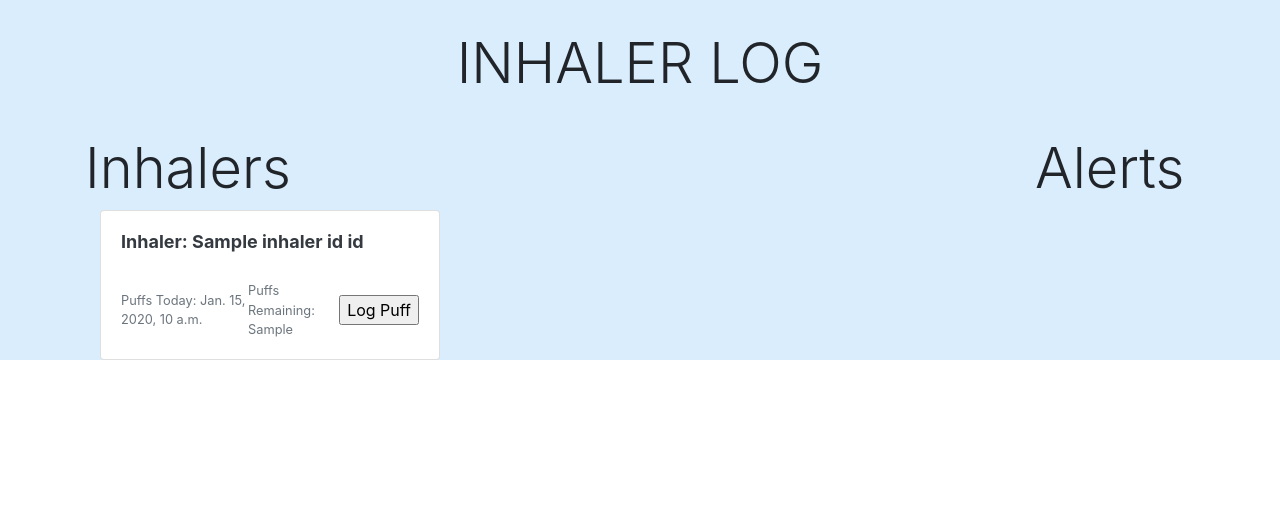
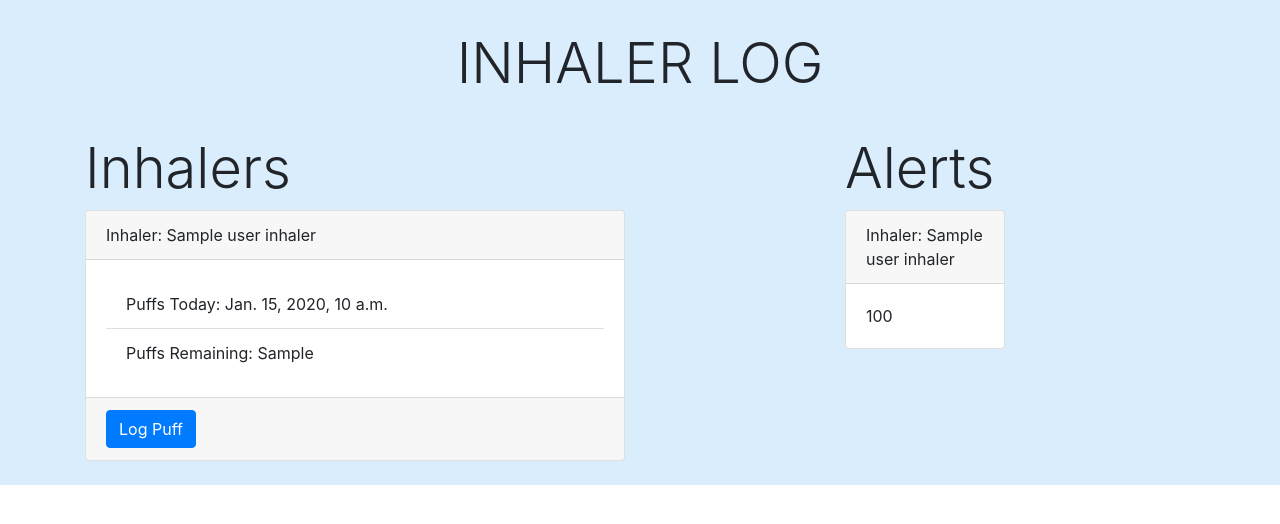
Before and after one commit to TRedshaw/ClearProject, a Django app: template Clear/templates/clear/main/inhaler.html in a window 1280 px wide. Shown: the part 66-590 px from the top of the page. Run offline with Django 3.2, Linux system fonts and the light colour scheme; the template is opened without the code that fills it: most values are stand-ins (such as "Sample title", 1, 10 or a date in 2020); some libraries are stand-ins or nearby versions.

Commit message:
Inhaler puff counting and alerts

```diff
--- a/Clear/templates/clear/main/inhaler.html
+++ b/Clear/templates/clear/main/inhaler.html
@@ -16,32 +16,58 @@
 
           <div class="row">
 
-            <div class="col-10">
+            <div class="col-xs-12 col-sm-6">
               <h2 class="display-4" >Inhalers</h2>
+                <div >
+            {% for UserInhaler in object_list %}
+
+                <div class="card mb-4">
+                    <div class="card-header">
+                        Inhaler: {{Inhaler.UserInhaler.name}}
+                    </div>
+                    <div class="card-body">
+                        <ul class="list-group list-group-flush">
+                        <li class="list-group-item">Puffs Today: {{UserInhaler.puffs_today}}</li>
+                        <li class="list-group-item">Puffs Remaining: {{UserInhaler.puffs_remaining}}</li>
+                        </ul>
+                    </div>
+                <div class="card-footer">
+                    <form enctype="multipart/form-data" method="post" action="/clear/inhaler/log_puff/{{UserInhaler.id}}">
+                        {% csrf_token %}
+
+                    <button type="submit" class="btn btn-primary">Log Puff</button>
+                        </form>
+                </div>
+                </div>
+
+            {% endfor %}
             </div>
-            <div class="col-2">
-                <h2 class="display-4" >Alerts</h2>
             </div>
-          </div>
 
-          <div class="col-4">
-                    {% for UserInhaler in object_list %}
-                    <div class="row-md-4">
-                        <div class="text-dark">
-                            <div class="card mb-4 box-shadow">
-                                <div class="card-body">
-                                    <h2 style="font-size:18px;font-weight:bold;min-height:42px;">
-                                        Inhaler: {{Inhaler.UserInhaler.inhaler_id_id.name}}</h2>
-                                    <div class="d-flex justify-content-between align-items-center">
-                                        <small class="text-muted">Puffs Today: {{UserInhaler.puffs_today}}</small>
-                                        <small class="text-muted">Puffs Remaining: {{UserInhaler.puffs_remaining}}</small>
-                                        <input type="button" value="Log Puff" onclick="log_puff">
-                                    </div>
-                                </div>
-                            </div>
-                        </div>
+            <div class="col-xs-12 col-sm-2 offset-md-2">
+              <h2 class="display-4" >Alerts</h2>
+                <div >
+            {% for UserInhaler in object_list %}
+
+                <div class="card mb-4">
+                    <div class="card-header">
+                        Inhaler: {{Inhaler.UserInhaler.name}}
                     </div>
-                    {% endfor %}
+                    <div class="card-body">
+                        <ul class="list-group list-group-flush">
+                            {% widthratio UserInhaler.puffs 1 UserInhaler.frequency %}
+                            {%  if UserInhaler.puffs_today > 5 %}
+                                <li class="list-group-item">You have exceeded your daily dosage.</li>
+                            {% endif %}
+                            {%  if UserInhaler.puffs_remaining < 5 %}
+                                <li class="list-group-item">Your inhaler is running low.</li>
+                            {% endif %}
+                        </ul>
+                    </div>
+                </div>
+
+            {% endfor %}
+            </div>
             </div>
 
 
--- a/Clear/urls.py
+++ b/Clear/urls.py
@@ -20,6 +20,7 @@ from . import views
 urlpatterns = [
     path('register/', views.RegisterView.as_view(), name='register'),
     path('inhalers/', views.InhalerView.as_view(), name='inhalers'),
+    path('inhaler/log_puff/<int:user_inhaler_id>', views.logInhalerPuff, name='inhaler_log_puff'),
     path('pollution/', views.PollutionView.as_view(), name='pollution'),
     path('settings/', views.SettingsView.as_view(), name='settings')
 
```
Also changed, not shown: Clear/models.py (+5 -3 lines), Clear/views.py (+7 -5 lines), db.sqlite3.
